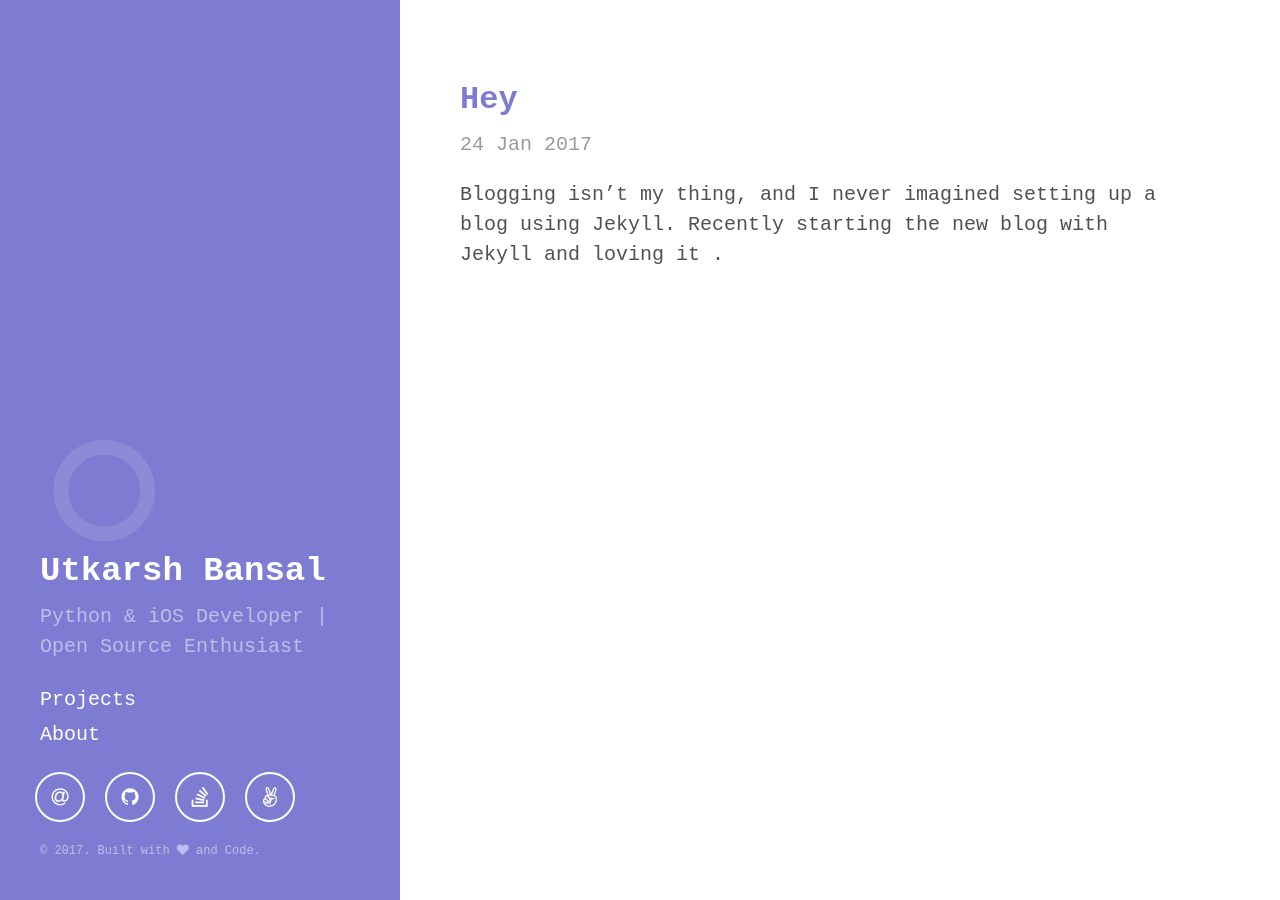
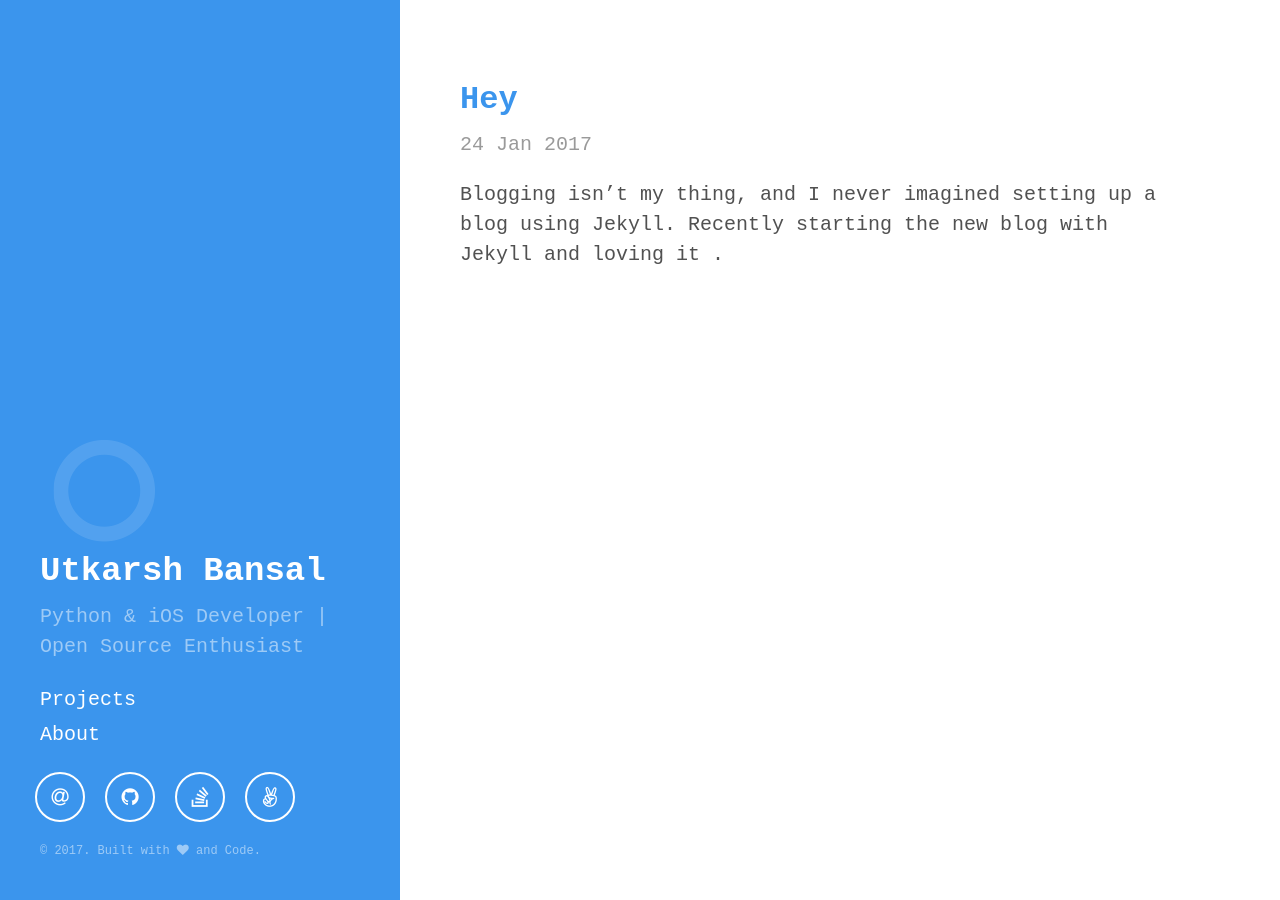
Before and after one commit to utkbansal/utkbansal.github.io, a Jekyll site: the page built from index.html, in a window 1280 px wide. Built offline with Jekyll 4.4.1, drawn with Linux system fonts in a browser that asks for light colours; nearby versions of some CDN libraries; the list of posts is cut into pages by our own code.

Commit message:
Tweak global color

```diff
--- a/public/css/hyde.css
+++ b/public/css/hyde.css
@@ -59,7 +59,7 @@ html {
   text-align: center;
   padding: 2rem 1rem;
   color: rgba(255,255,255,.5);
-  background-color: #7e7bd2;
+  background-color: #3b95ed;
 }
 @media (min-width: 48em) {
   .sidebar {
--- a/public/css/poole.css
+++ b/public/css/poole.css
@@ -67,7 +67,7 @@ body {
 
 /* No `:visited` state is required by default (browsers will use `a`) */
 a {
-  color: #7e7bd2;
+  color: #3b95ed;
   text-decoration: none;
 }
 a strong {
@@ -339,7 +339,7 @@ tbody tr:nth-child(odd) th {
 .page-title,
 .post-title,
 .post-title a {
-  color: #7e7bd2;
+  color: #3b95ed;
 font-size: 1.6rem;
 }
 .page-title,
```
Also changed, not shown: 4 other files.
